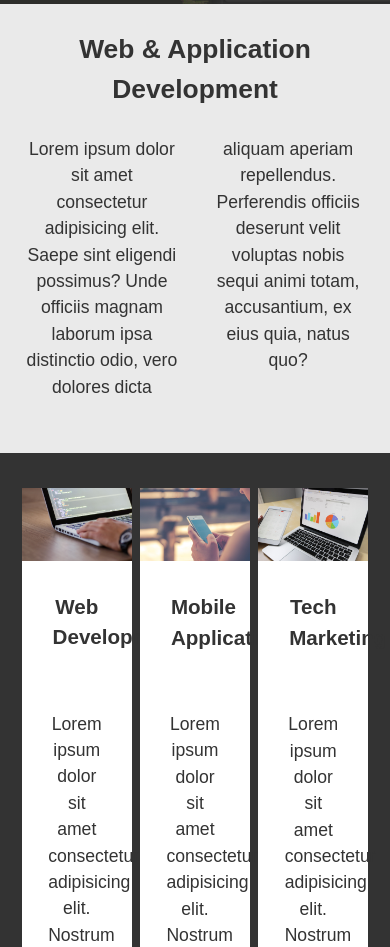
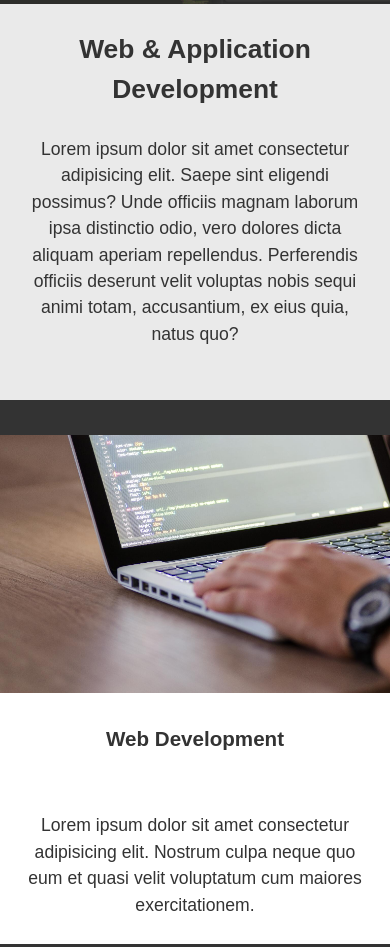
Before and after one commit to UAN-DEV/Flex_Adaptive_Layout, a plain HTML site: page index.html in a window 390 px wide. Shown: the part 446-1393 px from the top of the page. Drawn offline with Linux system fonts and the light colour scheme.

Commit message:
Add adaptive proterty in adaptive.css

```diff
--- a/assets/style/adaptive.css
+++ b/assets/style/adaptive.css
@@ -80,22 +80,25 @@ header,
 /* section-b */
 
 .section-b {
+  display: flex;
+  justify-content: center;
   padding: 2em 1em 1em;
 }
 ul {
+  margin: 0;
+  padding: 0;
+  flex: 0 1 1450px;
   display: flex;
   justify-content: space-around;
   list-style: none;
-  margin: 0;
-  padding: 0;
 }
 li {
-  width: 31%;
+  flex: 0 0 31%;
   margin-bottom: 1em;
   background: #fff;
   color: #333;
 }
-li :first-child ~ * {
+li > :first-child ~ * {
   padding: 1.5em;
 }
 
@@ -139,3 +142,18 @@ li :first-child ~ * {
 .main-footer a {
   color: #2690d4;
 }
+
+/* @media queries */
+@media screen and (max-width: 700px) {
+  .section-a > p {
+    columns: initial;
+  }
+  .section-b {
+    padding: 2em 0;
+  }
+  .section-b ul,
+  .section-d,
+  .main-footer {
+    display: block;
+  }
+}
--- a/index.html
+++ b/index.html
@@ -29,13 +29,19 @@
         </p>
       </section>
 
-      <section id="read-more" class="section-b">
-        <ul>
+      <section class="section-b">
+        <ul id="read-more">
           <li>
+            <picture>
+              <source
+                media="(max-width: 700px )"
+                srcset="./assets/images/image_1_s.jpg"
+              />
               <img
-              src="./assets/images/image_1_l.jpg"
+                src="./assets/images/image_1_xl.jpg"
                 alt="photo Web Development"
               />
+            </picture>
             <h3>Web Development</h3>
             <p>
               Lorem ipsum dolor sit amet consectetur adipisicing elit. Nostrum
@@ -44,10 +50,16 @@
             </p>
           </li>
           <li>
+            <picture>
+              <source
+                media="(max-width: 700px )"
+                srcset="./assets/images/image_2_s.jpg"
+              />
               <img
-              src="./assets/images/image_2_l.jpg"
-              alt="photo Mobile Applications"
+                src="./assets/images/image_2_xl.jpg"
+                alt="photo Web Development"
               />
+            </picture>
             <h3>Mobile Applications</h3>
             <p>
               Lorem ipsum dolor sit amet consectetur adipisicing elit. Nostrum
@@ -56,10 +68,16 @@
             </p>
           </li>
           <li>
+            <picture>
+              <source
+                media="(max-width: 700px )"
+                srcset="./assets/images/image_3_s.jpg"
+              />
               <img
-              src="./assets/images/image_3_l.jpg"
-              alt="photo Tech Marketing"
+                src="./assets/images/image_3_xl.jpg"
+                alt="photo Web Development"
               />
+            </picture>
             <h3>Tech Marketing</h3>
             <p>
               Lorem ipsum dolor sit amet consectetur adipisicing elit. Nostrum
```
Also changed, not shown: assets/images/image_1_xl.jpg (renamed from assets/images/image_1_l.jpg), assets/images/image_2_xl.jpg (renamed from assets/images/image_2_l.jpg), assets/images/image_3_xl.jpg (renamed from assets/images/image_3_l.jpg). Lines whose indentation alone changed are shown as unchanged.
